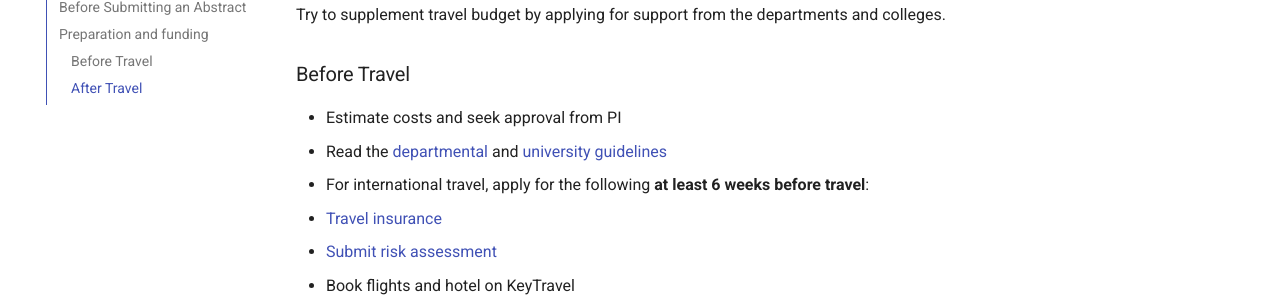
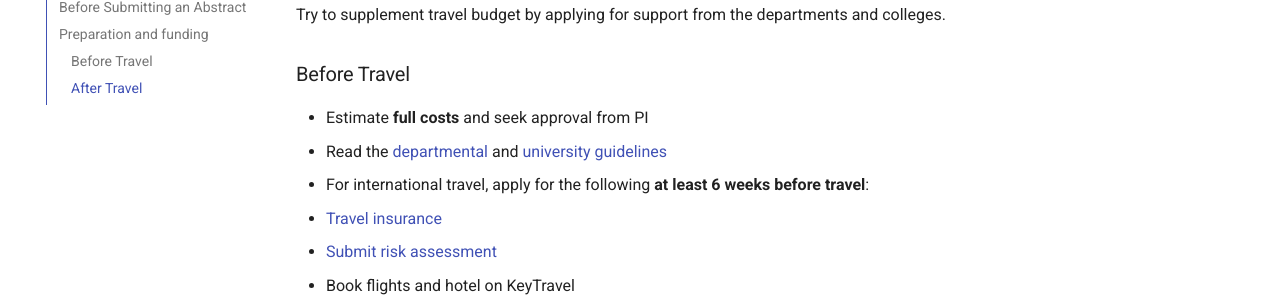
Before and after one commit to Neuronal-Oscillations/group-handbook, an MkDocs documentation site: the page built from docs/admin/travel_and_conferences.md, in a window 1280 px wide and 900 px high, scrolled down 710 px. Shown: the part 227-527 px from the top of the window. Built offline with MkDocs 1.6.1 and Material for MkDocs 9.7.7, drawn with Linux system fonts in a browser that asks for light colours.

Commit message:
Update travel_and_conferences.md

```diff
--- a/docs/admin/travel_and_conferences.md
+++ b/docs/admin/travel_and_conferences.md
@@ -24,7 +24,7 @@ Try to supplement travel budget by applying for support from the departments and
 
 ### Before Travel
 
-- Estimate costs and seek approval from PI
+- Estimate **full costs** and seek approval from PI
 - Read the [departmental](https://unioxfordnexus.sharepoint.com/sites/PSYC-AdminTeam/SitePages/Travel.aspx) and [university guidelines](https://finance.admin.ox.ac.uk/accommodation-and-subsistence-expenses-claimants-guide)
 - For international travel, apply for the following **at least 6 weeks before travel**:
    - [Travel insurance](https://travelinsurance.admin.ox.ac.uk/)
```
